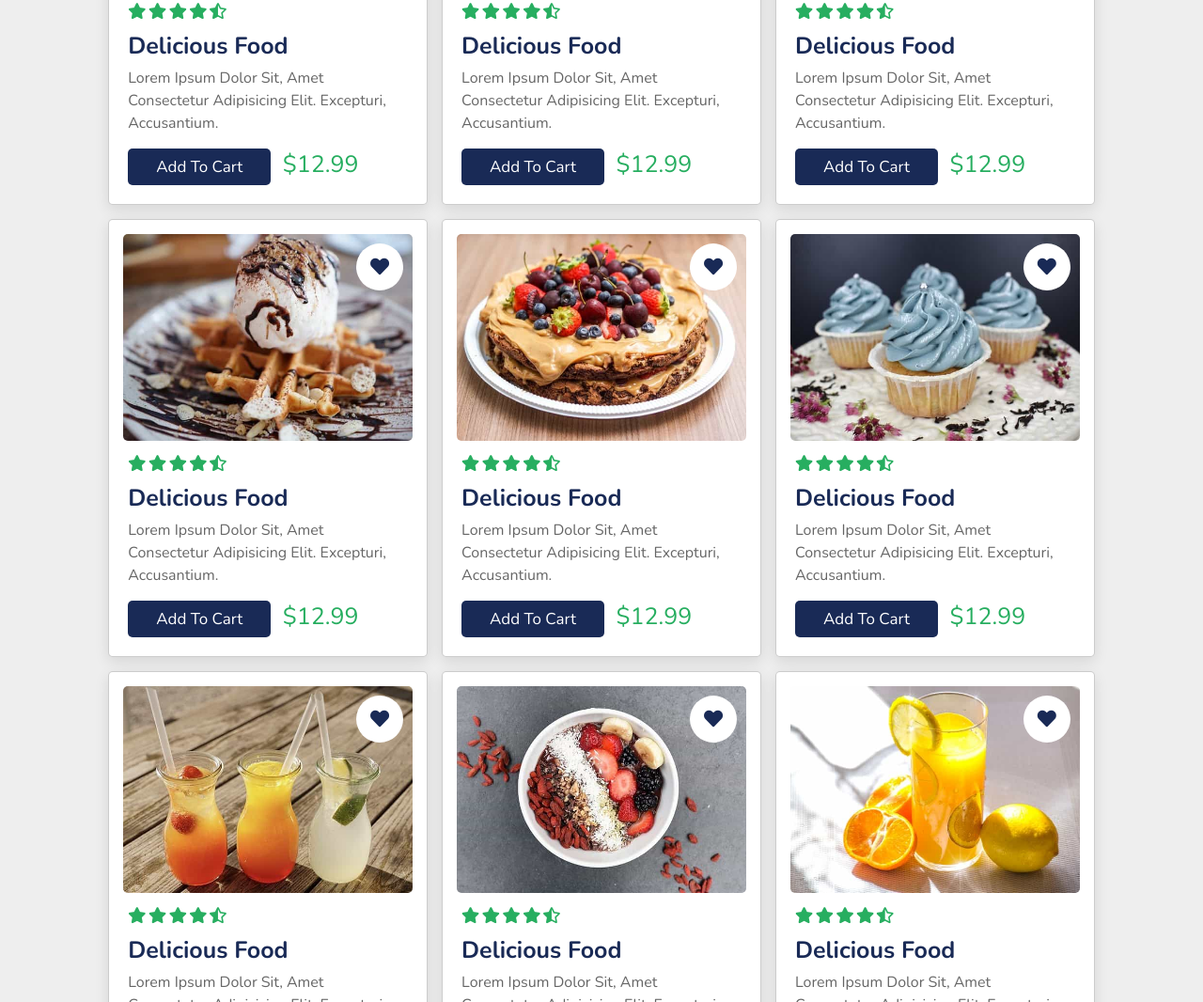
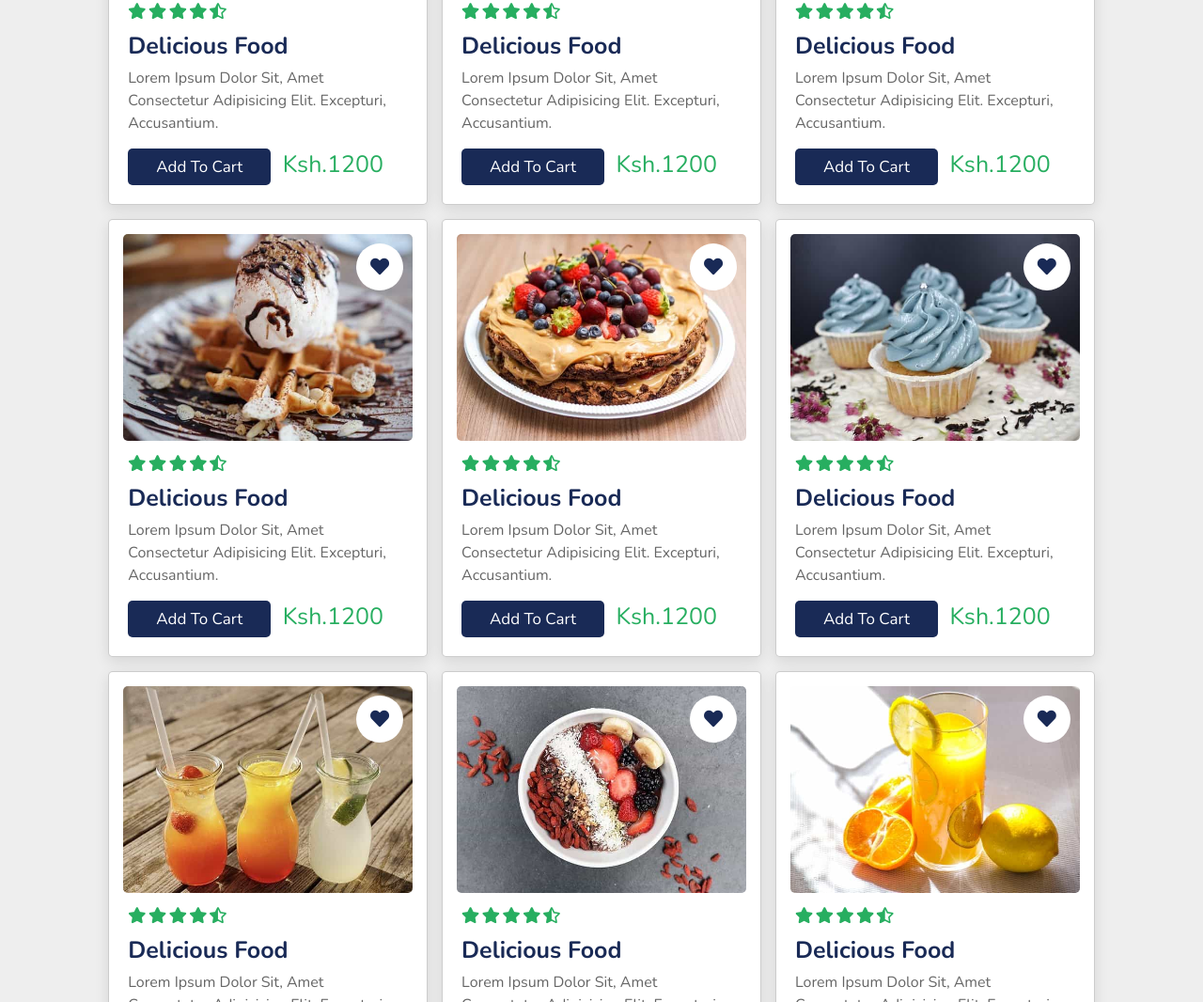
Before and after one commit to Anisah-Omar/food-website, a plain HTML site: page food website/index.html in a window 1280 px wide. Shown: the part 2508-3574 px from the top of the page at 94% size. Drawn offline with nearby package versions, Linux system fonts and the light colour scheme.

Commit message:
Update index.html

```diff
--- a/food website/index.html
+++ b/food website/index.html
@@ -134,7 +134,7 @@
             <i class="fas fa-star"></i>
             <i class="fas fa-star-half-alt"></i>
           </div>
-          <span>$15.99</span>
+          <span>ksh.1500</span>
           <a href="#" class="btn">add to cart</a>
         </div>
 
@@ -150,7 +150,7 @@
             <i class="fas fa-star"></i>
             <i class="fas fa-star-half-alt"></i>
           </div>
-          <span>$15.99</span>
+          <span>ksh.1500</span>
           <a href="#" class="btn">add to cart</a>
         </div>
 
@@ -166,7 +166,7 @@
             <i class="fas fa-star"></i>
             <i class="fas fa-star-half-alt"></i>
           </div>
-          <span>$15.99</span>
+          <span>ksh.1500</span>
           <a href="#" class="btn">add to cart</a>
         </div>
 
@@ -182,7 +182,7 @@
             <i class="fas fa-star"></i>
             <i class="fas fa-star-half-alt"></i>
           </div>
-          <span>$15.99</span>
+          <span>ksh.1500</span>
           <a href="#" class="btn">add to cart</a>
         </div>
 
@@ -198,7 +198,7 @@
             <i class="fas fa-star"></i>
             <i class="fas fa-star-half-alt"></i>
           </div>
-          <span>$15.99</span>
+          <span>ksh.1500</span>
           <a href="#" class="btn">add to cart</a>
         </div>
 
@@ -214,7 +214,7 @@
             <i class="fas fa-star"></i>
             <i class="fas fa-star-half-alt"></i>
           </div>
-          <span>$15.99</span>
+          <span>ksh.1500</span>
           <a href="#" class="btn">add to cart</a>
         </div>
       </div>
@@ -292,7 +292,7 @@
               Excepturi, accusantium.
             </p>
             <a href="#" class="btn">add to cart</a>
-            <span class="price">$12.99</span>
+            <span class="price">ksh.1200</span>
           </div>
         </div>
 
@@ -315,7 +315,7 @@
               Excepturi, accusantium.
             </p>
             <a href="#" class="btn">add to cart</a>
-            <span class="price">$12.99</span>
+            <span class="price">ksh.1200</span>
           </div>
         </div>
 
@@ -338,7 +338,7 @@
               Excepturi, accusantium.
             </p>
             <a href="#" class="btn">add to cart</a>
-            <span class="price">$12.99</span>
+            <span class="price">ksh.1200</span>
           </div>
         </div>
 
@@ -361,7 +361,7 @@
               Excepturi, accusantium.
             </p>
             <a href="#" class="btn">add to cart</a>
-            <span class="price">$12.99</span>
+            <span class="price">ksh.1200</span>
           </div>
         </div>
 
@@ -384,7 +384,7 @@
               Excepturi, accusantium.
             </p>
             <a href="#" class="btn">add to cart</a>
-            <span class="price">$12.99</span>
+            <span class="price">ksh.1200</span>
           </div>
         </div>
 
@@ -407,7 +407,7 @@
               Excepturi, accusantium.
             </p>
             <a href="#" class="btn">add to cart</a>
-            <span class="price">$12.99</span>
+            <span class="price">ksh.1200</span>
           </div>
         </div>
 
@@ -430,7 +430,7 @@
               Excepturi, accusantium.
             </p>
             <a href="#" class="btn">add to cart</a>
-            <span class="price">$12.99</span>
+            <span class="price">ksh.1200</span>
           </div>
         </div>
 
@@ -453,7 +453,7 @@
               Excepturi, accusantium.
             </p>
             <a href="#" class="btn">add to cart</a>
-            <span class="price">$12.99</span>
+            <span class="price">ksh.1200</span>
           </div>
         </div>
 
@@ -476,7 +476,7 @@
               Excepturi, accusantium.
             </p>
             <a href="#" class="btn">add to cart</a>
-            <span class="price">$12.99</span>
+            <span class="price">ksh.1200</span>
           </div>
         </div>
       </div>
```
